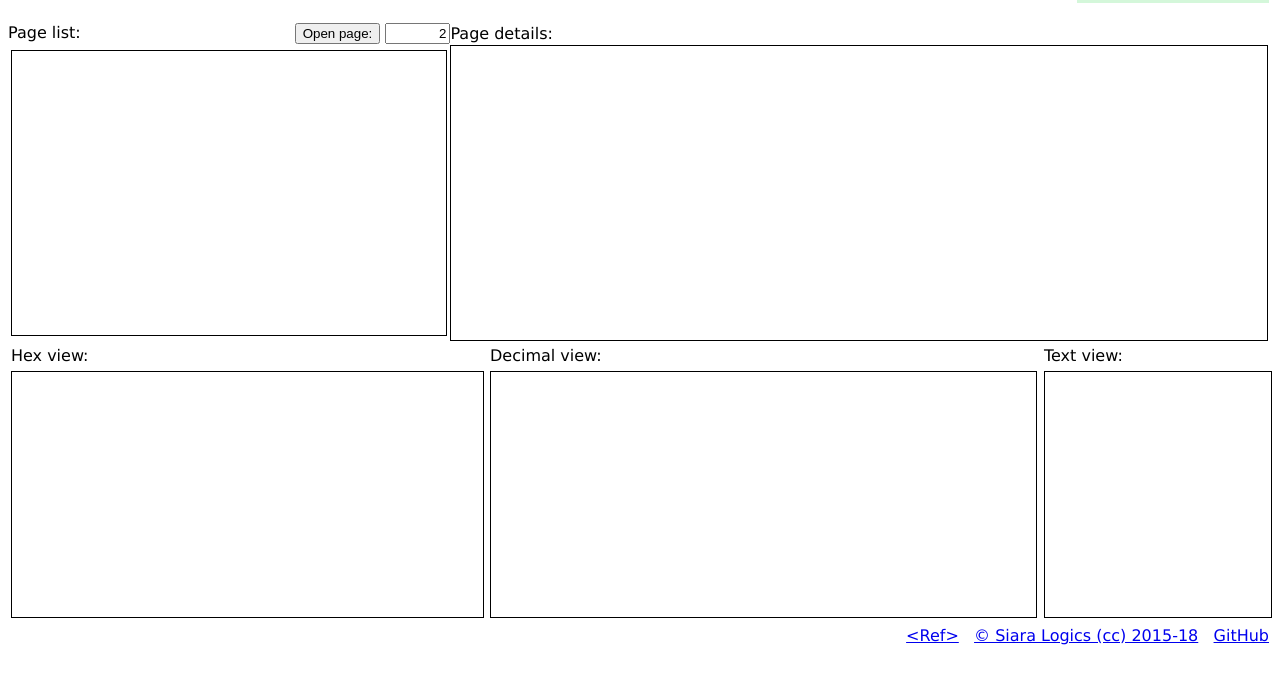
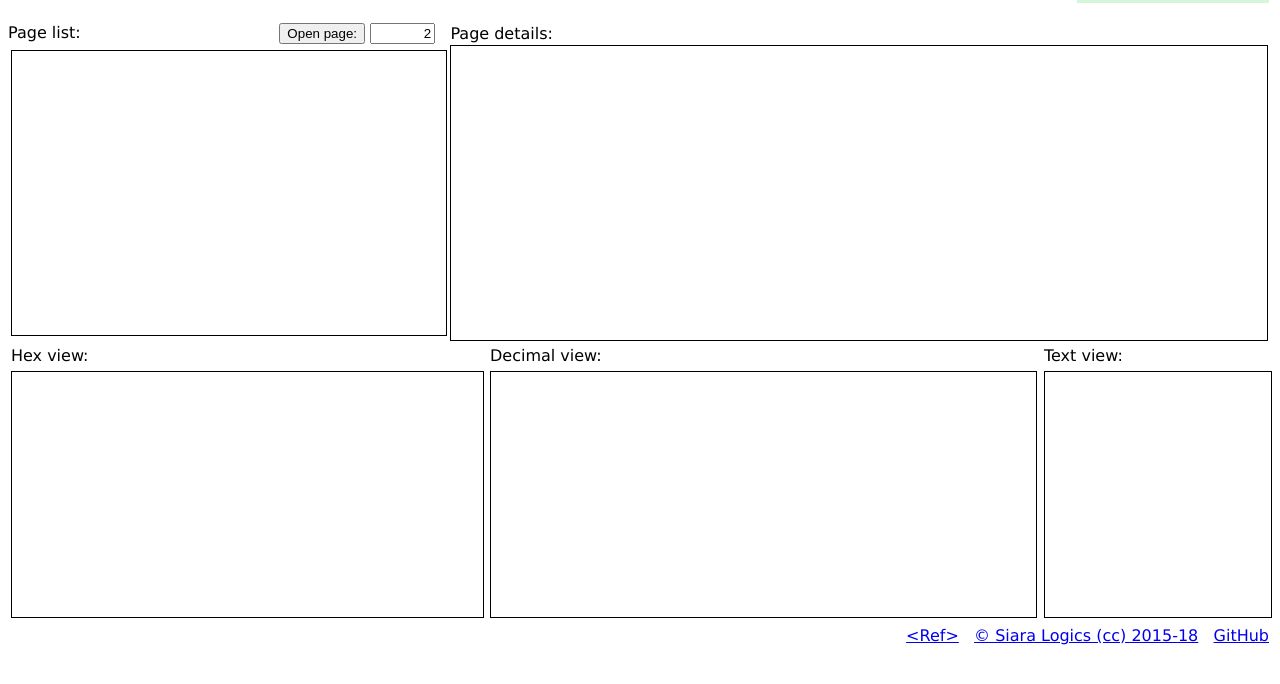
Before and after one commit to siara-cc/sqlite3_page_explorer, an Electron app: page index.html in a window 1280 px wide. Shown: the part 72-756 px from the top of the page. Drawn offline with nearby package versions, Linux system fonts and the light colour scheme.

Commit message:
Adjust spacing

```diff
--- a/index.html
+++ b/index.html
@@ -637,6 +637,7 @@
             <span style="float:right">
               <input type="button" value="Open page:" onclick="openPage('', this.parentElement.children[1].value, 'u', false);"/>
               <input type="text" size="5" value="2" onkeypress="return isNumberKey(event);" style="text-align: right"/>
+              &nbsp;&nbsp;
             </span>
           </td>
           <td width="65%">Page details:</td>
```
